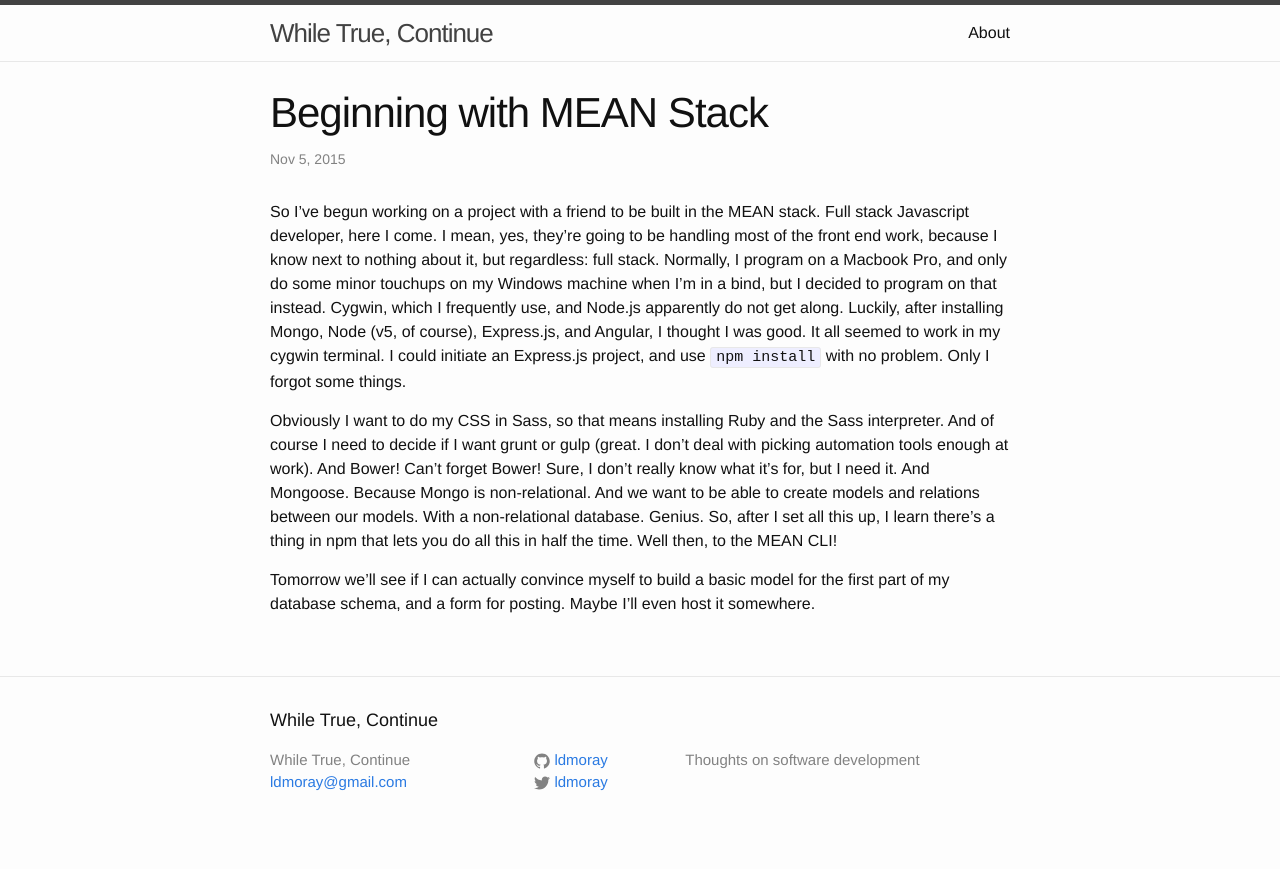
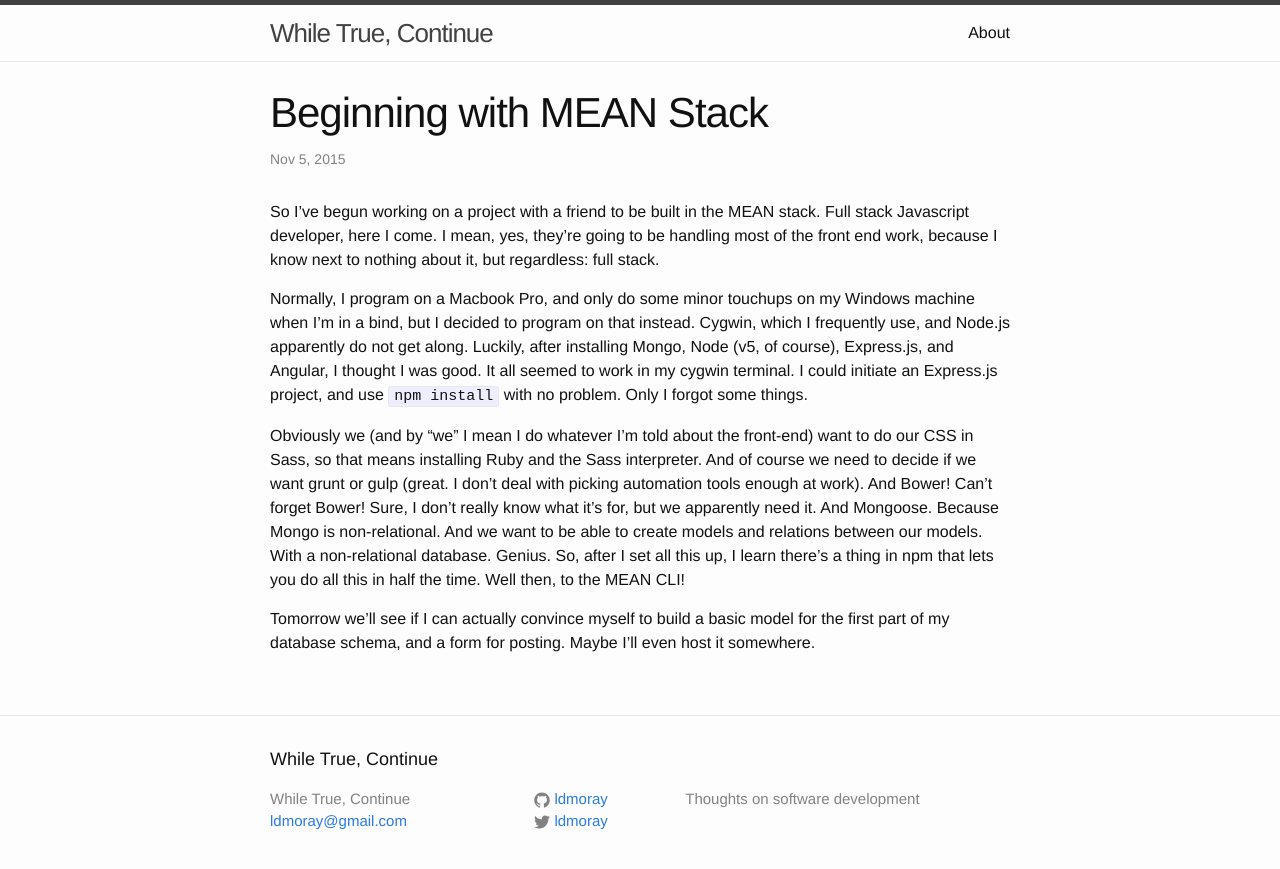
Before and after one commit to ldmoray/ldmoray.github.io, a Jekyll site: the page built from _posts/2015-11-05-beginning-with-mean.markdown, in a window 1280 px wide. Shown: the top 869 px of the page. Built offline with Jekyll 4.4.1, drawn with Linux system fonts in a browser that asks for light colours.

Commit message:
pronouns are our friends

```diff
--- a/_posts/2015-11-05-beginning-with-mean.markdown
+++ b/_posts/2015-11-05-beginning-with-mean.markdown
@@ -4,10 +4,10 @@
 date:   2015-11-05 15:50:00
 categories: MEAN
 ---
-So I've begun working on a project with a friend to be built in the MEAN stack. Full stack Javascript developer, here I come. I mean, yes, they're going to be handling most of the front end work, because I know next to nothing about it, but regardless: full stack. Normally, I program on a Macbook Pro, and only do some minor touchups on my Windows machine when I'm in a bind, but I decided to program on that instead. Cygwin, which I frequently use, and Node.js apparently do not get along. Luckily, after installing Mongo, Node (v5, of course), Express.js, and Angular, I thought I was good. It all seemed to work in my cygwin terminal. I could initiate an Express.js project, and use
-`npm install` with no problem. Only I forgot some things.
+So I've begun working on a project with a friend to be built in the MEAN stack. Full stack Javascript developer, here I come. I mean, yes, they're going to be handling most of the front end work, because I know next to nothing about it, but regardless: full stack.
 
-Obviously I want to do my CSS in Sass, so that means installing Ruby and the Sass interpreter.
-And of course I need to decide if I want grunt or gulp (great. I don't deal with picking automation tools enough at work). And Bower! Can't forget Bower! Sure, I don't really know what it's for, but I need it. And Mongoose. Because Mongo is non-relational. And we want to be able to create models and relations between our models. With a non-relational database. Genius. So, after I set all this up, I learn there's a thing in npm that lets you do all this in half the time. Well then, to the MEAN CLI!
+Normally, I program on a Macbook Pro, and only do some minor touchups on my Windows machine when I'm in a bind, but I decided to program on that instead. Cygwin, which I frequently use, and Node.js apparently do not get along. Luckily, after installing Mongo, Node (v5, of course), Express.js, and Angular, I thought I was good. It all seemed to work in my cygwin terminal. I could initiate an Express.js project, and use `npm install` with no problem. Only I forgot some things.
+
+Obviously we (and by "we" I mean I do whatever I'm told about the front-end) want to do our CSS in Sass, so that means installing Ruby and the Sass interpreter. And of course we need to decide if we want grunt or gulp (great. I don't deal with picking automation tools enough at work). And Bower! Can't forget Bower! Sure, I don't really know what it's for, but we apparently need it. And Mongoose. Because Mongo is non-relational. And we want to be able to create models and relations between our models. With a non-relational database. Genius. So, after I set all this up, I learn there's a thing in npm that lets you do all this in half the time. Well then, to the MEAN CLI!
 
 Tomorrow we'll see if I can actually convince myself to build a basic model for the first part of my database schema, and a form for posting. Maybe I'll even host it somewhere.
```
